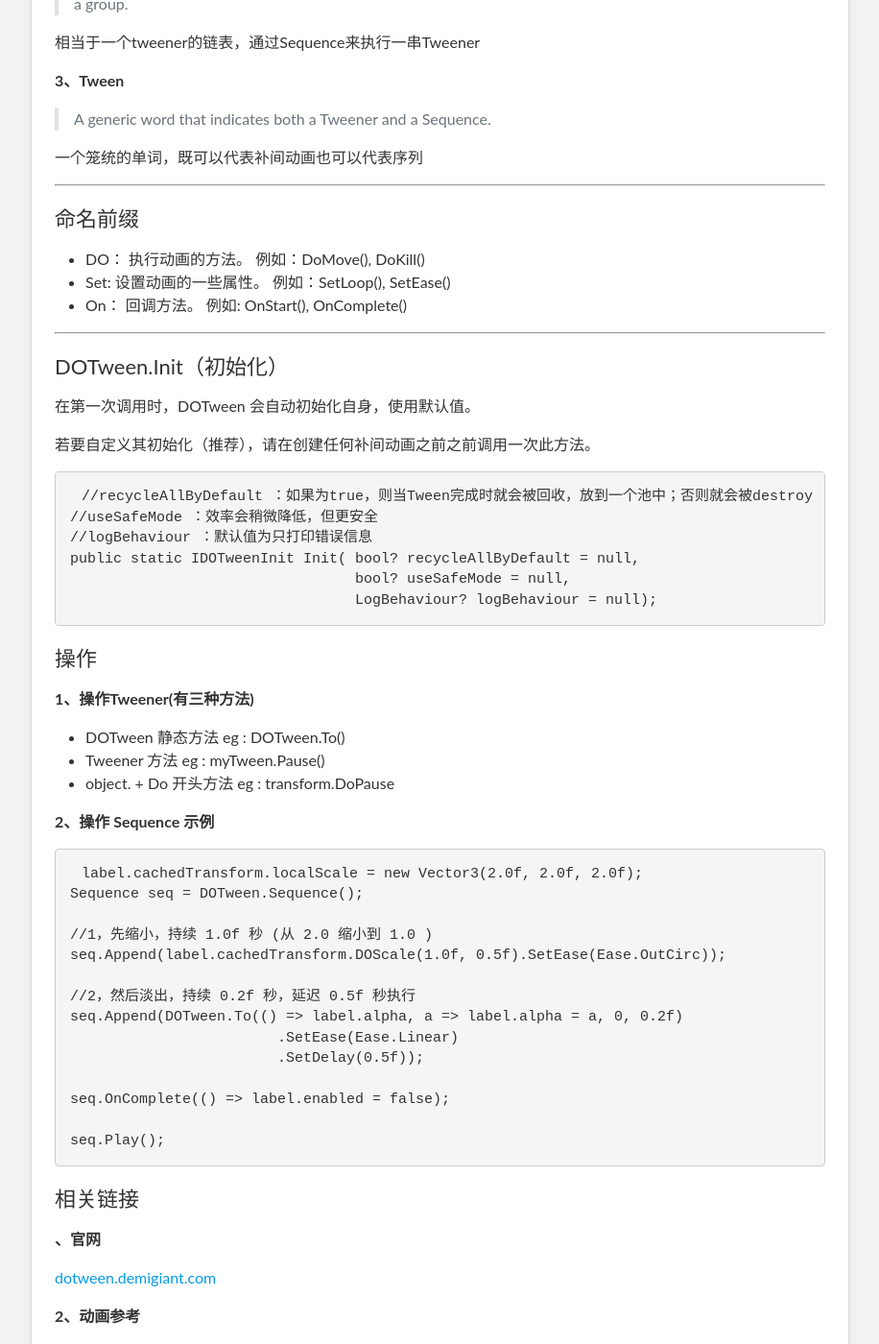
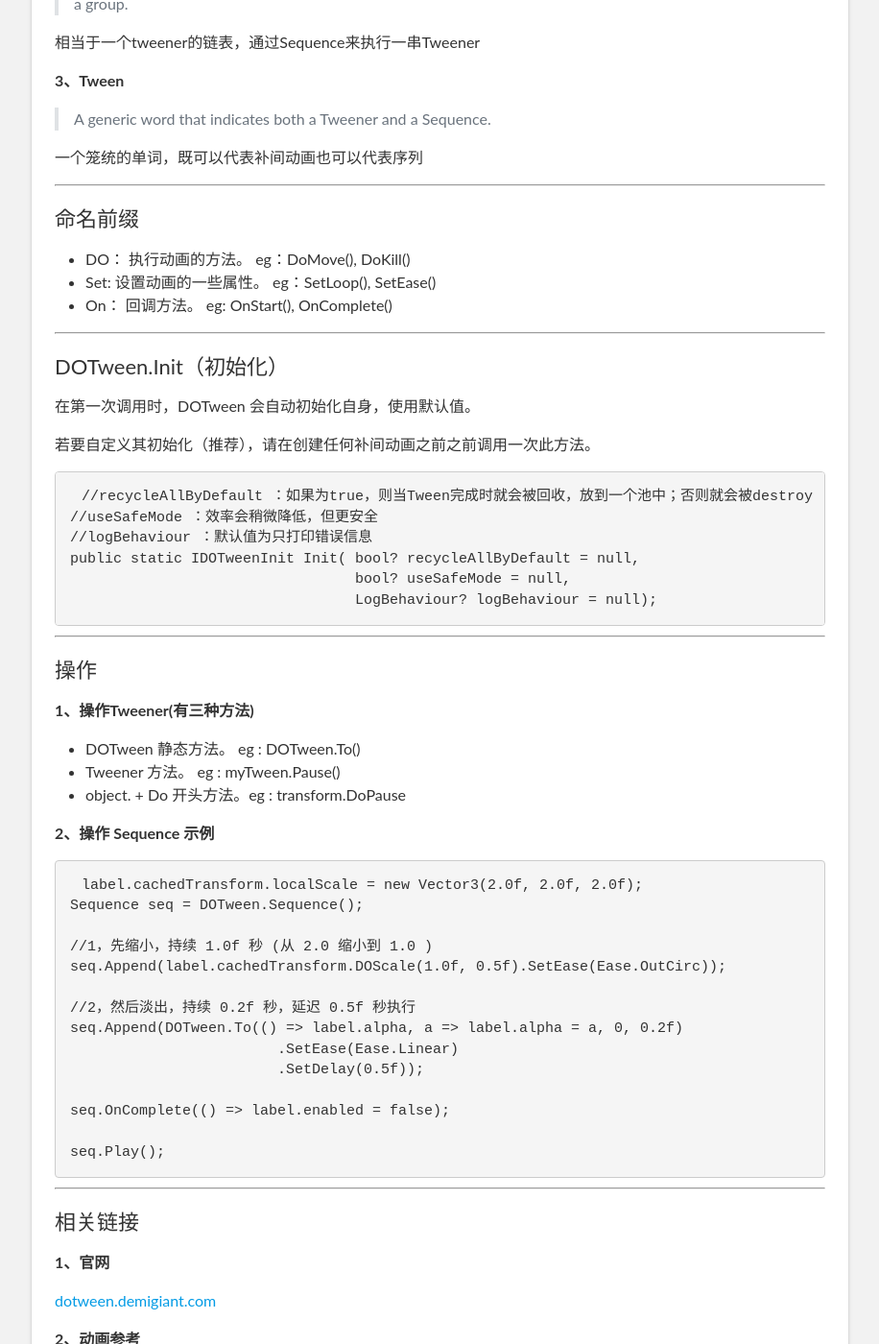
Before and after one commit to unicorn25/unicorn25.github.io, a Jekyll site: the page built from _steps/dotween-usage.md, in a window 1280 px wide and 1400 px high, scrolled down 481 px. Shown: the whole window at 96% size, without its empty margins (204-1120 px from the left). Built offline with Jekyll 4.4.1, drawn with Linux system fonts in a browser that asks for light colours.

Commit message:
fix：update dotween-usage.md

````diff
--- a/_steps/dotween-usage.md
+++ b/_steps/dotween-usage.md
@@ -31,9 +31,9 @@
 
 ### 命名前缀
 
-* DO： 执行动画的方法。       例如：DoMove(),  DoKill()
-* Set: 设置动画的一些属性。   例如：SetLoop(), SetEase()
-* On： 回调方法。  		   例如: OnStart(), OnComplete()
+* DO： 执行动画的方法。       eg：DoMove(),  DoKill()
+* Set: 设置动画的一些属性。   eg：SetLoop(), SetEase()
+* On： 回调方法。  		   eg: OnStart(), OnComplete()
 
 ----
 
@@ -52,13 +52,15 @@
                                  LogBehaviour? logBehaviour = null);
 ```
 
+----
+
 ### 操作
 
 **1、操作Tweener(有三种方法)**
 
-1. DOTween 静态方法        eg : DOTween.To()
-2. Tweener 方法		     eg : myTween.Pause()
-3. object. + Do 开头方法   eg : transform.DoPause
+1. DOTween 静态方法。    eg : DOTween.To()
+2. Tweener 方法。		  eg : myTween.Pause()
+3. object. + Do 开头方法。eg : transform.DoPause
 
 **2、操作 Sequence 示例**
 
@@ -79,10 +81,11 @@
 seq.Play();
 ```
 
+----
 
 ### 相关链接
 
-**、官网**
+**1、官网**
 
  [dotween.demigiant.com](http://dotween.demigiant.com/getstarted.php)
 
````
